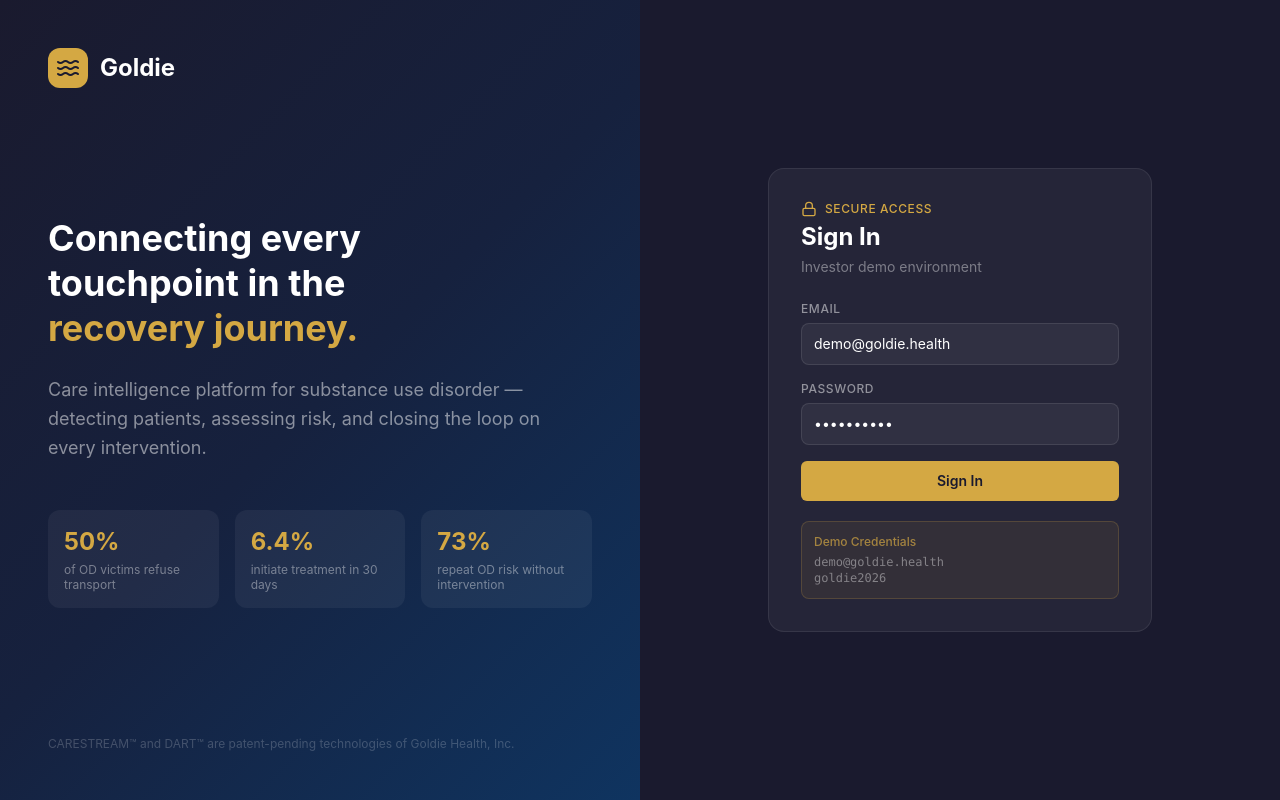
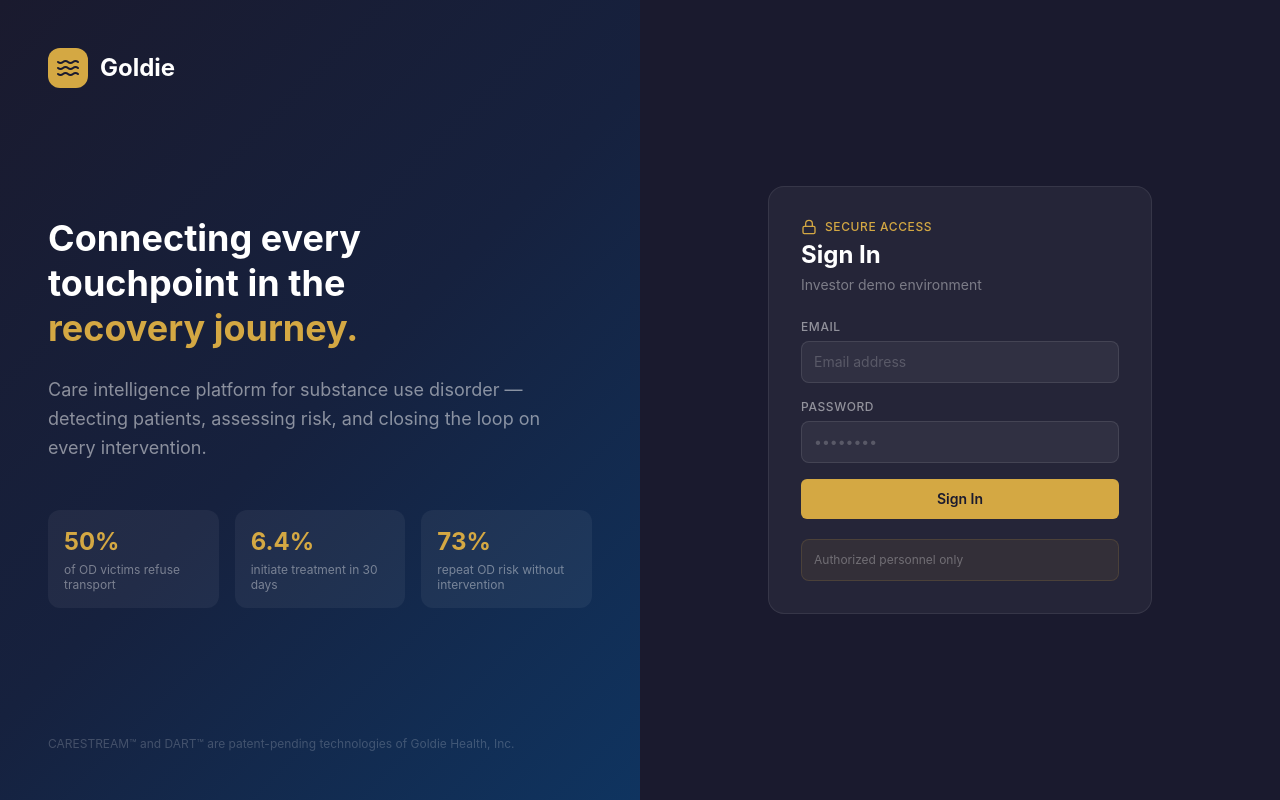
Before and after one commit to cgmartin0310/goldie-v2-prototype, a React app in the folder frontend/: page / in a window 1280 px wide. Built offline with nearby package versions, Linux system fonts and the light colour scheme; the HTML template or start-up script is replaced by a standard one.

Commit message:
security: remove demo credentials from login page

```diff
--- a/frontend/src/pages/Login.tsx
+++ b/frontend/src/pages/Login.tsx
@@ -4,8 +4,8 @@ import { Waves, Lock, AlertCircle } from 'lucide-react';
 import { Button } from '@/components/ui/button';
 
 export default function Login() {
-  const [email, setEmail] = useState('demo@goldie.health');
-  const [password, setPassword] = useState('goldie2026');
+  const [email, setEmail] = useState('');
+  const [password, setPassword] = useState('');
   const [error, setError] = useState('');
   const [loading, setLoading] = useState(false);
   const navigate = useNavigate();
@@ -21,7 +21,7 @@ export default function Login() {
       localStorage.setItem('goldie_auth', 'demo');
       navigate('/dashboard');
     } else {
-      setError('Invalid credentials. Try demo@goldie.health / goldie2026');
+      setError('Invalid credentials');
       setLoading(false);
     }
   };
@@ -104,7 +104,7 @@ export default function Login() {
                   value={email}
                   onChange={e => setEmail(e.target.value)}
                   className="w-full rounded-lg px-3 py-2.5 text-sm text-white bg-white/5 border border-white/10 focus:border-[#D4A843] focus:outline-none focus:ring-1 focus:ring-[#D4A843] placeholder-white/20 transition-colors"
-                  placeholder="demo@goldie.health"
+                  placeholder="Email address"
                   required
                 />
               </div>
@@ -144,10 +144,8 @@ export default function Login() {
               </Button>
             </form>
 
-            <div className="mt-5 p-3 rounded-lg" style={{ background: 'rgba(212,168,67,0.08)', border: '1px solid rgba(212,168,67,0.2)' }}>
-              <p className="text-xs text-[#D4A843]/70 font-medium mb-1">Demo Credentials</p>
-              <p className="text-xs text-white/40 font-mono">demo@goldie.health</p>
-              <p className="text-xs text-white/40 font-mono">goldie2026</p>
+            <div className="mt-5 p-3 rounded-lg" style={{ background: 'rgba(212,168,67,0.08)', border: '1px solid rgba(212,168,67,0.15)' }}>
+              <p className="text-xs text-white/30">Authorized personnel only</p>
             </div>
           </div>
         </div>
```
